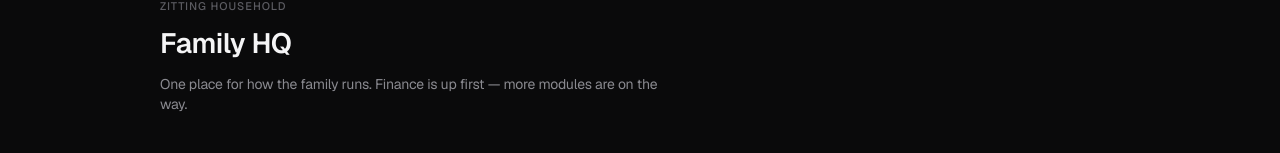
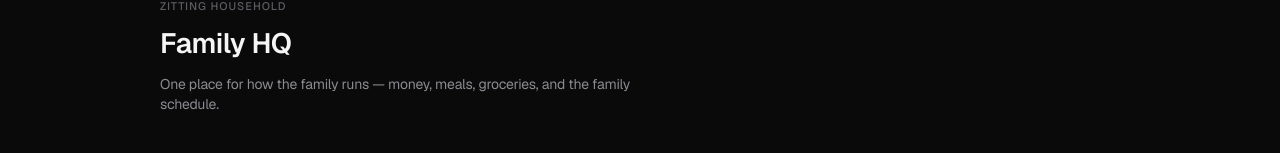
Before and after one commit to Vectoruxdev/zitting-hq, a Next.js app: page / in a window 1280 px wide. Shown: the part 117-270 px from the top of the page. Built offline with nearby package versions, Linux system fonts and the light colour scheme; no server answers.

Commit message:
Hub: home copy reflects the live modules
Co-Authored-By: Claude Opus 4.8 (1M context) <noreply@anthropic.com>

```diff
--- a/src/app/page.tsx
+++ b/src/app/page.tsx
@@ -23,8 +23,8 @@ export default function Home() {
               Family HQ
             </h1>
             <p style={{ marginTop: 10, maxWidth: 520, color: "var(--text-secondary)" }}>
-              One place for how the family runs. Finance is up first — more
-              modules are on the way.
+              One place for how the family runs — money, meals, groceries,
+              and the family schedule.
             </p>
           </div>
 
```
